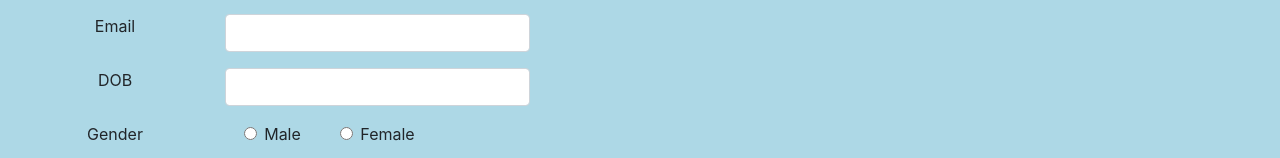
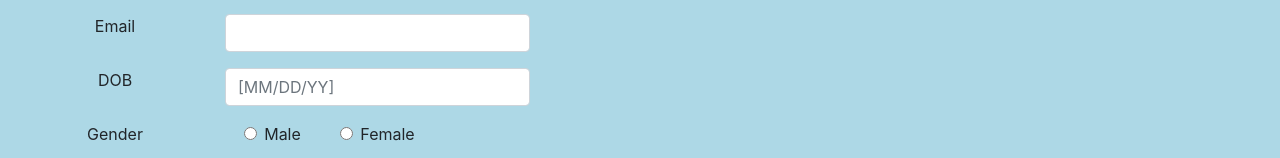
Before and after one commit to sandhyavenky/EmployeeCRUD, a React (Create React App) app: page /create in a window 1280 px wide. Shown: the part 373-531 px from the top of the page. Built offline with nearby package versions, Linux system fonts and the light colour scheme.

Commit message:
Update Create.js

```diff
--- a/src/components/Create.js
+++ b/src/components/Create.js
@@ -7,13 +7,7 @@ import ReactDom from 'react-dom'
 window.render = () => {
   ReactDom.render(<Create/>, document.getElementById('root'));
 }
-const validateForm = (errors) => {
-  let valid = true;
-  Object.values(errors).forEach(
-    (val) => (valid = false)
-  );
-  return valid;
-}
+
 class Create extends React.Component{
   constructor(props){
     super(props);
@@ -29,14 +23,6 @@ class Create extends React.Component{
         gender: ''
       }  , employeeStatus: "" ,
       errormessage: '',
-      errors: {
-        empid: '',
-        fname: '',
-        sname: '',
-        email: '',
-        dob: '',
-        gender: ''
-      }
     };
   }
 
@@ -44,41 +30,30 @@ createEmployee(event){
   const name = event.target.name;
   const value = event.target.value;
   let err = '';
-  let errors = this.state.errors;
   var employee = Object.assign(this.state.emp, {[event.target.name]:  event.target.value} )
   if ((name === "empid"),(name === "dob") ){
     if(value !== "" && !Number(value)) {
       err = <strong> Please enter numeric values for Employee ID and Data of Birth</strong>;
     }
   }
-  this.setState({errors, [name]: value} , () => {
-    console.log(errors)
-  })
   this.setState({errormessage: err});
   this.setState({
     emp: employee
   });
 }
-submitDetails(e){
-  e.preventDefault();
-  if(validateForm(this.state.errors)){
-    axios.post("http://localhost:3001/", this.state.emp)
+submitDetails(){
+  axios.post("http://localhost:3001/", this.state.emp)
     .then(res => {
       this.setState({
         employeeStatus: res.data.status
       })
-    })
-  }
-  else{
-    alert("Invalid form. Enter valid Details")
-  }
+    }).catch(error => { alert(error)})
 }
 
 clearDetails = () => {
-       window.render()
+  window.render()
 }
 render(){
-  const {errors} = this.state;
   return(
     <div>
       {/* <Container fluid="sm" style={{ paddingTop: 30, paddingBottom: 30}} > */}
@@ -102,25 +77,25 @@ render(){
       <hr color="lightblue"></hr>
       <Form.Group><Form.Row>
         <Col xs={2}>Employee ID</Col>
-        <Col xs={3}> <Form.Control type="text" name="empid" value={this.state.emp.empid} onChange={this.createEmployee} noValidate /></Col>
+        <Col xs={3}> <Form.Control type="text" name="empid" value={this.state.emp.empid} onChange={this.createEmployee} /></Col>
       </Form.Row></Form.Group>
       <Form.Group><Form.Row>
         <Col xs={2}>First Name</Col>
-        <Col xs={3}> <Form.Control type="text" name="fname" value={this.state.emp.fname} onChange={this.createEmployee} noValidate /></Col>
+        <Col xs={3}> <Form.Control type="text" name="fname" value={this.state.emp.fname} onChange={this.createEmployee}  /></Col>
       </Form.Row></Form.Group>
       <Form.Group><Form.Row>
         <Col xs={2}>Sur Name</Col>
-        <Col xs={3}> <Form.Control type="text" name="sname" value={this.state.emp.sname} onChange={this.createEmployee} noValidate /></Col>
+        <Col xs={3}> <Form.Control type="text" name="sname" value={this.state.emp.sname} onChange={this.createEmployee} /></Col>
       </Form.Row></Form.Group>
       <Form.Group><Form.Row>
         <Col xs={2}>Email</Col>
-        <Col xs={3}> <Form.Control type="text" name="email" value={this.state.emp.email} onChange={this.createEmployee} noValidate /></Col>
+        <Col xs={3}> <Form.Control type="text" name="email" value={this.state.emp.email} onChange={this.createEmployee}  /></Col>
         </Form.Row></Form.Group>
       </Form>
       <Form>
       <Form.Group><Form.Row>
         <Col xs={2}>DOB</Col>
-        <Col xs={3}> <Form.Control type="text" name="dob" value={this.state.emp.dob} onChange={this.createEmployee} noValidate /></Col>
+        <Col xs={3}> <Form.Control type="text" name="dob" placeholder="[MM/DD/YY]" value={this.state.emp.dob} onChange={this.createEmployee} /></Col>
         </Form.Row></Form.Group>
         <Form.Group><Form.Row>
           <Col xs={2}> Gender </Col>
```
